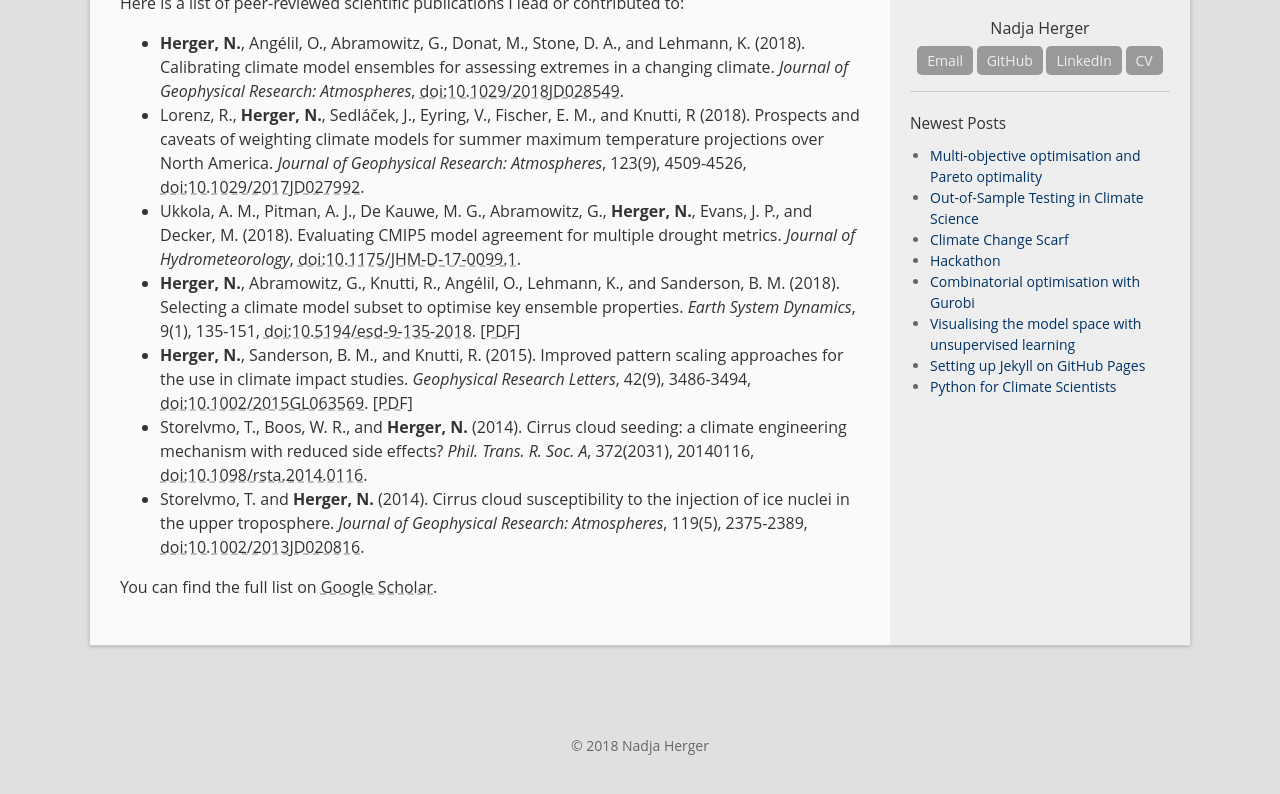
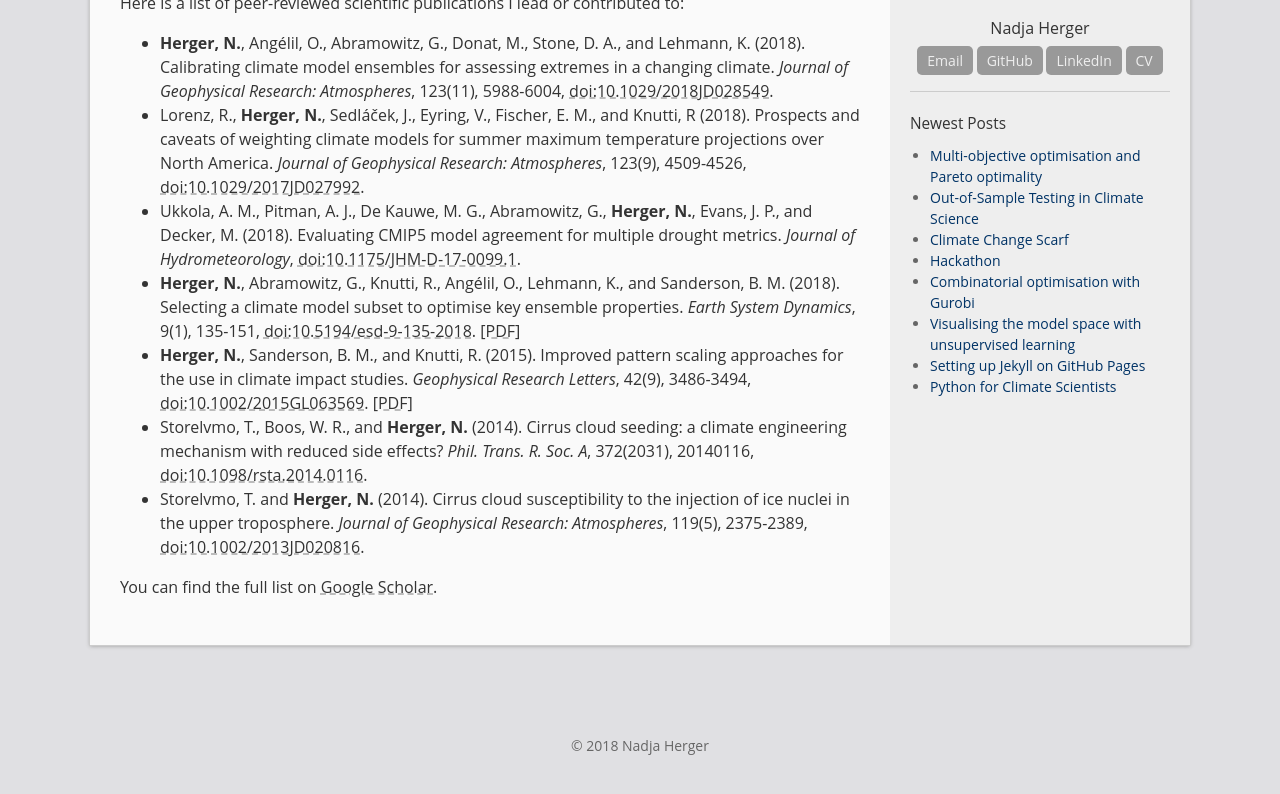
Before and after one commit to oliverangelil/oliverangelil.github.io, a Jekyll site: the page built from publications.md, in a window 1280 px wide, cut to the strip 261-1077 px from the top of the page. Shown: the top 794 px of the strip. Built offline with Jekyll 4.4.1, drawn with Linux system fonts in a browser that asks for light colours.

Commit message:
add publication info

```diff
--- a/publications.md
+++ b/publications.md
@@ -7,7 +7,7 @@
 
 Here is a list of peer-reviewed scientific publications I lead or contributed to:
 
-* **Herger, N.**, Angélil, O., Abramowitz, G., Donat, M., Stone, D. A., and Lehmann, K. (2018). Calibrating climate model ensembles for assessing extremes in a changing climate. *Journal of Geophysical Research: Atmospheres*, [doi:10.1029/2018JD028549](https://agupubs.onlinelibrary.wiley.com/doi/abs/10.1029/2018JD028549).
+* **Herger, N.**, Angélil, O., Abramowitz, G., Donat, M., Stone, D. A., and Lehmann, K. (2018). Calibrating climate model ensembles for assessing extremes in a changing climate. *Journal of Geophysical Research: Atmospheres*, 123(11), 5988-6004, [doi:10.1029/2018JD028549](https://agupubs.onlinelibrary.wiley.com/doi/abs/10.1029/2018JD028549).
 * Lorenz, R., **Herger, N.**, Sedláček, J., Eyring, V., Fischer, E. M., and Knutti, R (2018). Prospects and caveats of weighting climate models for summer maximum temperature projections over North America. *Journal of Geophysical Research: Atmospheres*, 123(9), 4509-4526, [doi:10.1029/2017JD027992](https://agupubs.onlinelibrary.wiley.com/doi/10.1029/2017JD027992).
 * Ukkola, A. M., Pitman, A. J., De Kauwe, M. G., Abramowitz, G., **Herger, N.**, Evans, J. P., and Decker, M. (2018). Evaluating CMIP5 model agreement for multiple drought metrics. *Journal of Hydrometeorology*, [doi:10.1175/JHM-D-17-0099.1](https://journals.ametsoc.org/doi/abs/10.1175/JHM-D-17-0099.1).
 * **Herger, N.**, Abramowitz, G., Knutti, R., Angélil, O., Lehmann, K., and Sanderson, B. M. (2018). Selecting a climate model subset to optimise key ensemble properties. *Earth System Dynamics*, 9(1), 135-151, [doi:10.5194/esd-9-135-2018](https://www.earth-syst-dynam.net/9/135/2018/). [[PDF]](https://github.com/nherger/nherger.github.io/blob/master/documents/HergerESD2018.pdf)
```
